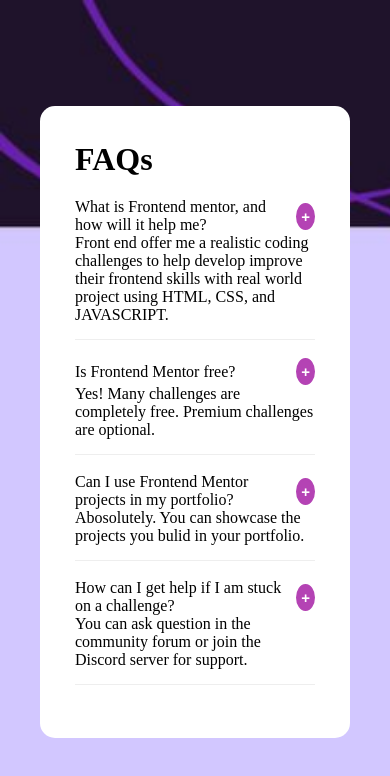
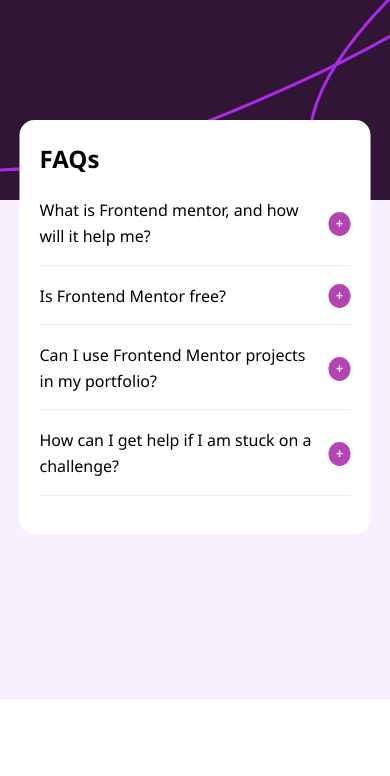
Before and after one commit to BOLUWAATEEFE-dev/form, a plain HTML site: page form/faq.html in a window 390 px wide. Drawn offline with Linux system fonts and the light colour scheme.

Commit message:
made changes to your styles and script

```diff
--- /dev/null
+++ b/form/app.js
@@ -0,0 +1,29 @@
+// Select all accordion items
+const items = document.querySelectorAll('.item');
+
+items.forEach(item => {
+    const question = item.querySelector('.question');
+    const answer = item.querySelector('.answer');
+    const toggleBtn = item.querySelector('.toggle');
+
+    //All answers will be hiden by default
+    answer.style.display = "none";
+
+    question.addEventListener('click', () => {
+        const isOpen = answer.style.display === "block";
+
+        // Close all other open accordions
+        document.querySelectorAll('.answer').forEach(ans => {
+            ans.style.display = "none";
+        });
+        document.querySelectorAll('.toggle').forEach(btn => {
+            btn.textContent = "+";
+        });
+
+        // Toggle the clicked one accordion
+        if (!isOpen) {
+            answer.style.display = "block";
+            toggleBtn.textContent = "-";
+        }
+    });
+});
--- a/form/faq.html
+++ b/form/faq.html
@@ -7,6 +7,12 @@
     <title>FAQ</title>
 </head>
 <body>
+    <!-- You are not following the best practice of SEMANTIC HTML & the HTML tags  -->
+    <!-- i created two section here for you, one for the start section and one for the content section
+     so you can easily style them differently.
+    -->
+    <section class="start-section"></section>
+    <section class="content-section">
         <div class="container">
             <div class="faq-card">
                 <h1 class="title">FAQs</h1>
@@ -45,5 +51,7 @@
                 </div>
             </div>
         </div>
+    </section>
 </body>
+<script src="./app.js"></script>
 </html>
--- a/form/stylee.css
+++ b/form/stylee.css
@@ -4,16 +4,30 @@
     margin: 0%;
 }
 body {
-    background: rgb(119, 86, 209);
-    background: url(/Untitled\ design\ \(63\).jpg);
-    background-repeat: no-repeat;
-    background-position:inherit;
-    background-size:cover;
-    display: flex;
-    justify-content: center;
-    align-items: center;
-    padding: 40px;
-    min-height: 100vh;
+    line-height: 1.6;
+    font-family: 'Segoe UI', Tahoma, Geneva, Verdana, sans-serif;
+    overflow-x: hidden;
+}
+
+/* utilities */
+span{
+    width: 300px;
+}
+.answer{
+    color: grey;
+}
+
+.start-section{
+    height: 280px;
+    width: 100vw;
+    background-image: url('./bgsvg.svg');
+}
+.content-section{
+    position: relative;
+    z-index: 2;
+    background-color:hsl(275, 100%, 97%);
+    height: 500px;
+    width: 100vw;
 }
 .container {
     max-width: 400px;
@@ -24,6 +38,11 @@ body {
     padding: 35px;
     border-radius: 15px;
     box-shadow: 0 10px 30px rgba(red, green, blue, 0.1);
+    width: 500px;
+    position: absolute;
+    top: -150px;
+    left: 50%;
+    transform: translateX(-50%);
 }
 .title {
     font-size: 32px;
@@ -34,25 +53,89 @@ body {
     margin-bottom: 18px;
     border-bottom: 1px solid #eee;
     padding-bottom: 15px;
+
 }
 .question {
     display: flex;
     justify-content: space-between;
     align-items: center;
     cursor: pointer;
+    font-weight: 500;
 }
 .toggle {
-    border: 2px solid rgb(180, 67, 180);
+    width: 32px;
+    height: 32px;
+    border: none;
     font-size: 15px;
-   color: white;
+    color: white;
     font-weight: bold;
     cursor: pointer;
     background-color: rgb(180, 67, 180);
     border-radius: 50%;
-    padding: 3px;
-    align-items: center;
+    padding: 5px;
+    text-align: center;
+    margin-left: 40px;
+
+}
 
 
+/* ---------------------------------------------------- */
+    /* MEDIA QUERY */
+/* ---------------------------------------------------- */
+
+@media (max-width: 768px) {
+
+    .faq-card {
+        width: 90%;
+        padding: 25px;
+        top: -100px;
+    }
+
+    .title {
+        font-size: 28px; /
+    }
+
+    .toggle {
+        width: 28px;
+        height: 28px;
+        font-size: 14px;
+        padding: 4px;
+        margin-left: 20px;
+    }
+
+    .container {
+        max-width: 100%;
+        padding: 0 15px;
+    }
+
+    .start-section {
+        height: 200px;
+    }
+
+    .content-section {
+        padding-bottom: 50px;
+    }
+
+    span {
+        width: 100%;
+    }
+}
 
 
+@media (max-width: 480px) {
+    .faq-card {
+        padding: 20px;
+        top: -80px;
+    }
+
+    .title {
+        font-size: 24px;
+    }
+
+    .toggle {
+        width: 24px;
+        height: 24px;
+        font-size: 12px;
+        margin-left: 15px;
+    }
 }
```
Also changed, not shown: form/bg.jpg (renamed from form/Untitled design (63).jpg), form/bgsvg.svg (added), form/faq-accordion-main_assets_fonts_OFL.txt (added), 2 other files. Lines whose indentation alone changed are shown as unchanged.
